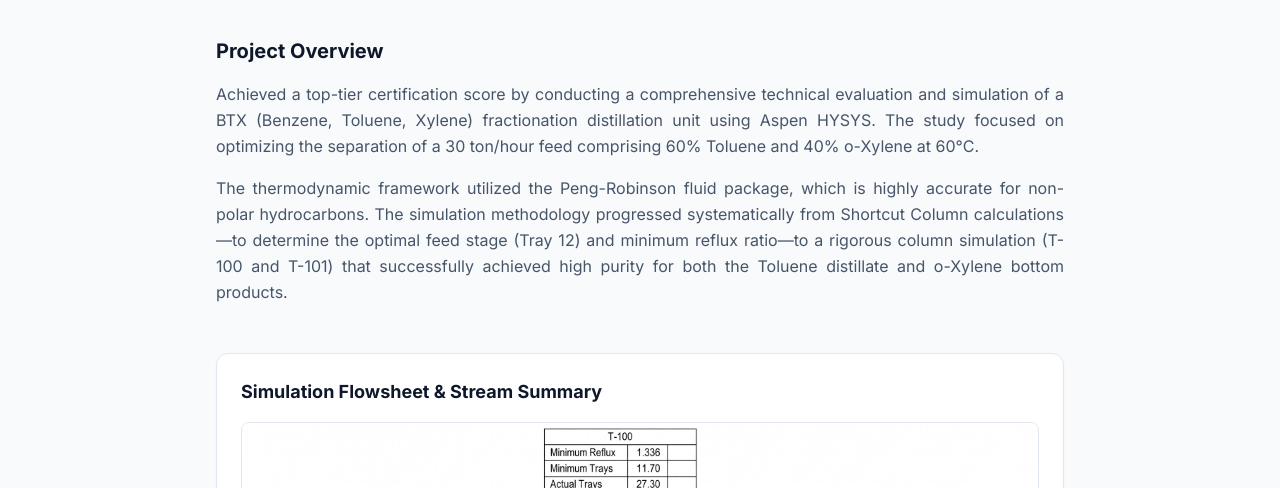
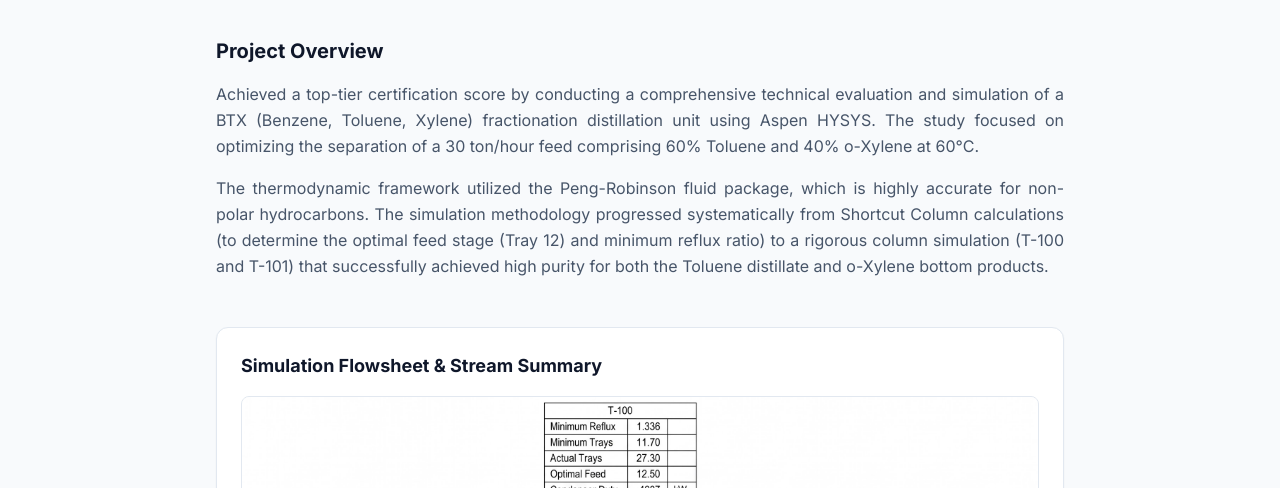
Before and after one commit to indirashartn/portofolio, a plain HTML site: page hysys-certification.html in a window 1280 px wide. Shown: the part 312-800 px from the top of the page. Drawn offline with nearby package versions, Linux system fonts and the light colour scheme.

Commit message:
Update hysys-certification.html

```diff
--- a/hysys-certification.html
+++ b/hysys-certification.html
@@ -38,7 +38,7 @@
                     Achieved a top-tier certification score by conducting a comprehensive technical evaluation and simulation of a BTX (Benzene, Toluene, Xylene) fractionation distillation unit using Aspen HYSYS. The study focused on optimizing the separation of a 30 ton/hour feed comprising 60% Toluene and 40% o-Xylene at 60°C.
                 </p>
                 <p>
-                    The thermodynamic framework utilized the Peng-Robinson fluid package, which is highly accurate for non-polar hydrocarbons. The simulation methodology progressed systematically from Shortcut Column calculations—to determine the optimal feed stage (Tray 12) and minimum reflux ratio—to a rigorous column simulation (T-100 and T-101) that successfully achieved high purity for both the Toluene distillate and o-Xylene bottom products.
+                    The thermodynamic framework utilized the Peng-Robinson fluid package, which is highly accurate for non-polar hydrocarbons. The simulation methodology progressed systematically from Shortcut Column calculations (to determine the optimal feed stage (Tray 12) and minimum reflux ratio) to a rigorous column simulation (T-100 and T-101) that successfully achieved high purity for both the Toluene distillate and o-Xylene bottom products.
                 </p>
             </div>
         </section>
```
